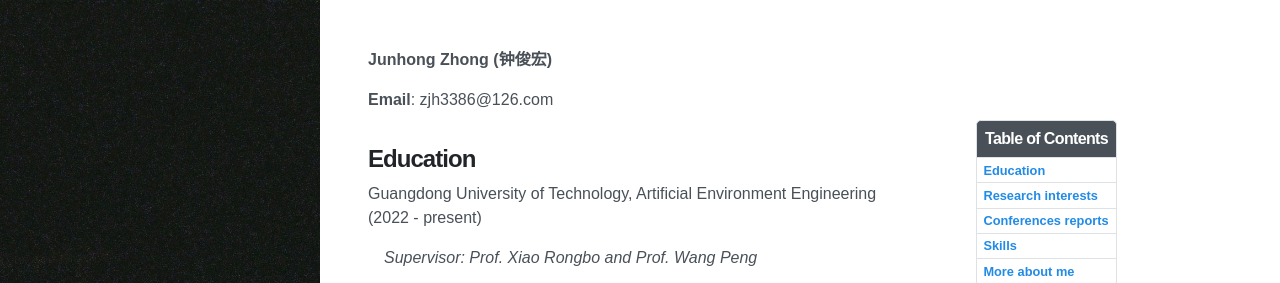
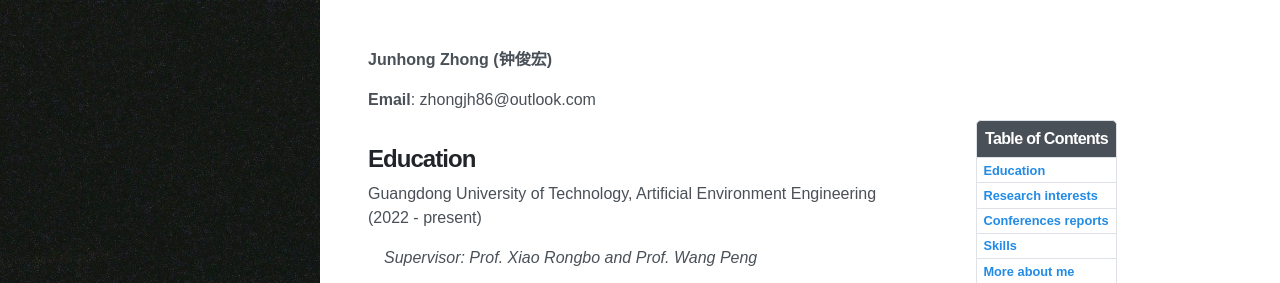
Before and after one commit to gtzjh/gtzjh.github.io, a Jekyll site: the page built from cv.md, in a window 1280 px wide and 1102 px high. Shown: the top 283 px of the window. Built offline with Jekyll 4.4.1, drawn with Linux system fonts in a browser that asks for light colours; nearby versions of some CDN libraries.

Commit message:
Update cv.md

```diff
--- a/cv.md
+++ b/cv.md
@@ -9,7 +9,7 @@ toc: true
 
 **Junhong Zhong (钟俊宏)**
 
-**Email**: zjh3386@126.com
+**Email**: zhongjh86@outlook.com
 
 ## Education
 
```
